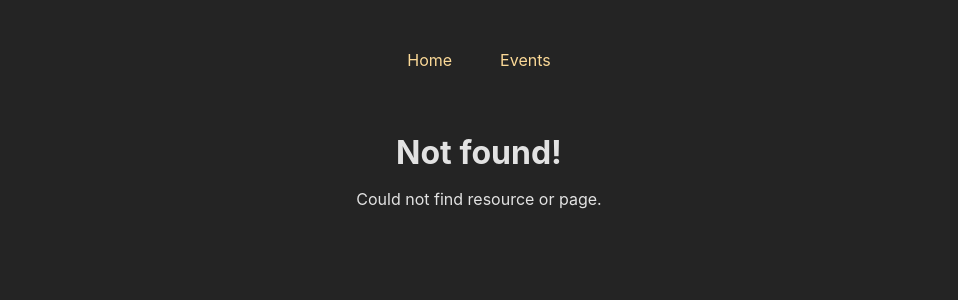
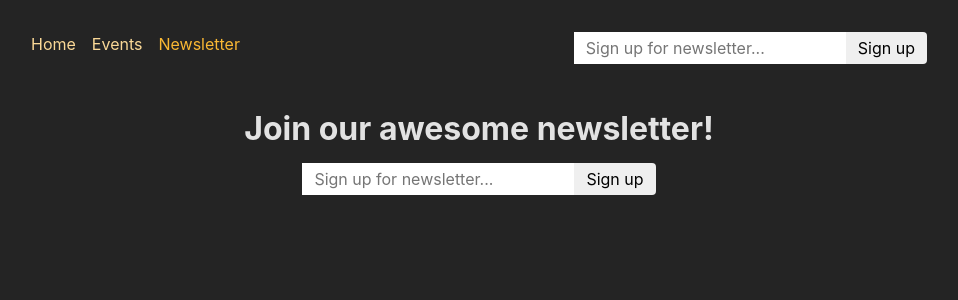
Before and after one commit to Mr-Psmith/event-demo, a React (Create React App) app: page /newsletter in a window 1280 px wide. Before the commit this address had no page. Shown: the top 300 px of the page, without its empty margins (161-1119 px from the left). Built offline with nearby package versions, Linux system fonts and the light colour scheme.

Commit message:
added newsletter with useFetcher to not get forwarded

```diff
--- a/src/App.js
+++ b/src/App.js
@@ -31,6 +31,7 @@ import NewEventPage from './pages/new-event';
 import RootLayout from './pages/root';
 import ErrorPage from './pages/error';
 import {action as manipulateEventActions} from "./components/EventForm";
+import NewsletterPage, {action as newsLetterAction} from './pages/newsletter';
 
 const router = createBrowserRouter([
   {
@@ -67,6 +68,11 @@ const router = createBrowserRouter([
           { path: 'new', element: <NewEventPage />, action: manipulateEventActions },
         ],
       },
+      {
+        path: "newsletter",
+        element: <NewsletterPage />,
+        action: newsLetterAction,
+      }
     ],
   },
 ]);
--- a/src/components/MainNavigation.js
+++ b/src/components/MainNavigation.js
@@ -1,6 +1,7 @@
 import { NavLink } from 'react-router-dom';
 
 import classes from './MainNavigation.module.css';
+import NewsletterSignup from "./newsletter-signup";
 
 function MainNavigation() {
   return (
@@ -13,7 +14,7 @@ function MainNavigation() {
               className={({ isActive }) =>
                 isActive ? classes.active : undefined
               }
-              end/* =end=true */
+              end
             >
               Home
             </NavLink>
@@ -28,8 +29,19 @@ function MainNavigation() {
               Events
             </NavLink>
           </li>
+          <li>
+            <NavLink
+              to="/newsletter"
+              className={({ isActive }) =>
+                isActive ? classes.active : undefined
+              }
+            >
+              Newsletter
+            </NavLink>
+          </li>
         </ul>
       </nav>
+      <NewsletterSignup />
     </header>
   );
 }
--- a/src/components/MainNavigation.module.css
+++ b/src/components/MainNavigation.module.css
@@ -1,14 +1,14 @@
 .header {
   max-width: 60rem;
   margin: auto;
-  padding: 3rem;
+  padding: 2rem;
   display: flex;
-  justify-content: center;
+  justify-content: space-between;
 }
 
 .list {
   display: flex;
-  gap: 3rem;
+  gap: 1rem;
 }
 
 .list a {
--- /dev/null
+++ b/src/components/newsletter-signup.js
@@ -0,0 +1,27 @@
+import { Form, useFetcher } from "react-router-dom";
+import classes from "./newsletter-signup.module.css";
+import { useEffect } from "react";
+
+function NewsletterSignup() {
+  const fetcher = useFetcher();
+  const {data, state} = fetcher; // we can get hold of the data, ansd a state value by obj destructuring. state val can be the "idle", "loading" or "submitting" like with useNavigation
+
+  useEffect(() => {
+    if (state === "idle" && data && data.message) { //so if we are idle, and we got a data with a message property
+    window.alert("Signup succesful!");
+    }
+    })
+
+  return (
+    <Form method="post" className={classes.newsletter}> {/* We used this with the newsletter part of our app where with Form we could automatically trigger the newsletter signup action, but the problem is that every time we would be forwarded to the main signup page, instead of just taking the email, oszt okay. useFetcher solves this*/}
+      <input
+        type="email"
+        placeholder="Sign up for newsletter..."
+        aria-label="Sign up for newsletter"
+      />
+      <button>Sign up</button>
+    </Form>
+  );
+}
+
+export default NewsletterSignup;
--- /dev/null
+++ b/src/components/newsletter-signup.module.css
@@ -0,0 +1,18 @@
+.newsletter input,
+.newsletter button {
+  font: inherit;
+  padding: 0.25rem 0.75rem;
+  border-radius: 0;
+  border: none;
+}
+
+.newsletter button {
+  border-top-right-radius: 4px;
+  border-bottom-right-radius: 4px;
+  cursor: pointer;
+}
+
+.newsletter button:hover {
+  background-color: var(--color-primary-300);
+  color: var(--color-gray-800);
+}
--- a/src/index.css
+++ b/src/index.css
@@ -41,7 +41,7 @@
 
 body {
   margin: 0;
-  text-align: center;
+  /* text-align: center; */
 }
 
 ul {
--- /dev/null
+++ b/src/pages/newsletter.js
@@ -0,0 +1,21 @@
+import NewsletterSignup from '../components/newsletter-signup';
+import PageContent from '../components/page-comp';
+
+function NewsletterPage() {
+  return (
+    <PageContent title="Join our awesome newsletter!">
+      <NewsletterSignup />
+    </PageContent>
+  );
+}
+
+export default NewsletterPage;
+
+export async function action({ request }) {
+  const data = await request.formData();
+  const email = data.get('email');
+
+  // send to backend newsletter server ...
+  console.log(email);
+  return { message: 'Signup successful!' };
+}
```
